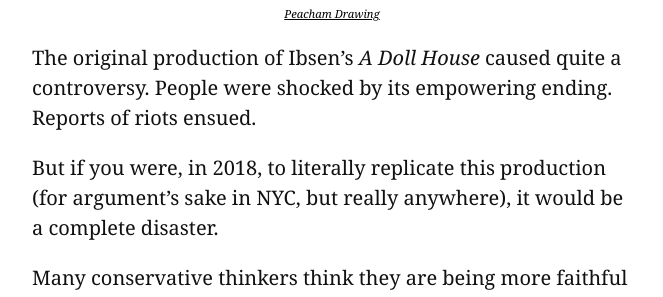
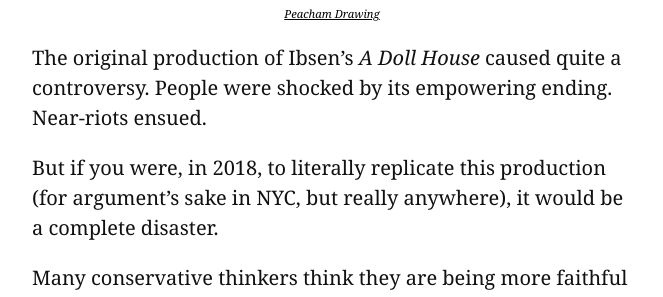
Before and after one commit to gcuddy/gcuddy.github.io, a Jekyll site: the page built from _posts/2018-11-14-on-textual-fidelity.md, in a window 1280 px wide. Shown: the part 465-762 px from the top of the page, without its empty margins (308-971 px from the left). Built offline with Jekyll 4.4.1, drawn with Linux system fonts in a browser that asks for light colours.

Commit message:
Updated.

```diff
--- a/_posts/2018-11-14-on-textual-fidelity.md
+++ b/_posts/2018-11-14-on-textual-fidelity.md
@@ -7,7 +7,7 @@ title: "On textual fidelity"
 *[Peacham Drawing](https://en.wikipedia.org/wiki/Peacham_drawing)*
 
 
-The original production of Ibsen's *A Doll House* caused quite a controversy. People were shocked by its empowering ending. Reports of riots ensued.
+The original production of Ibsen's *A Doll House* caused quite a controversy. People were shocked by its empowering ending. Near-riots ensued.
 
 But if you were, in 2018, to literally replicate this production (for argument's sake in NYC, but really anywhere), it would be a complete disaster.
 
```
